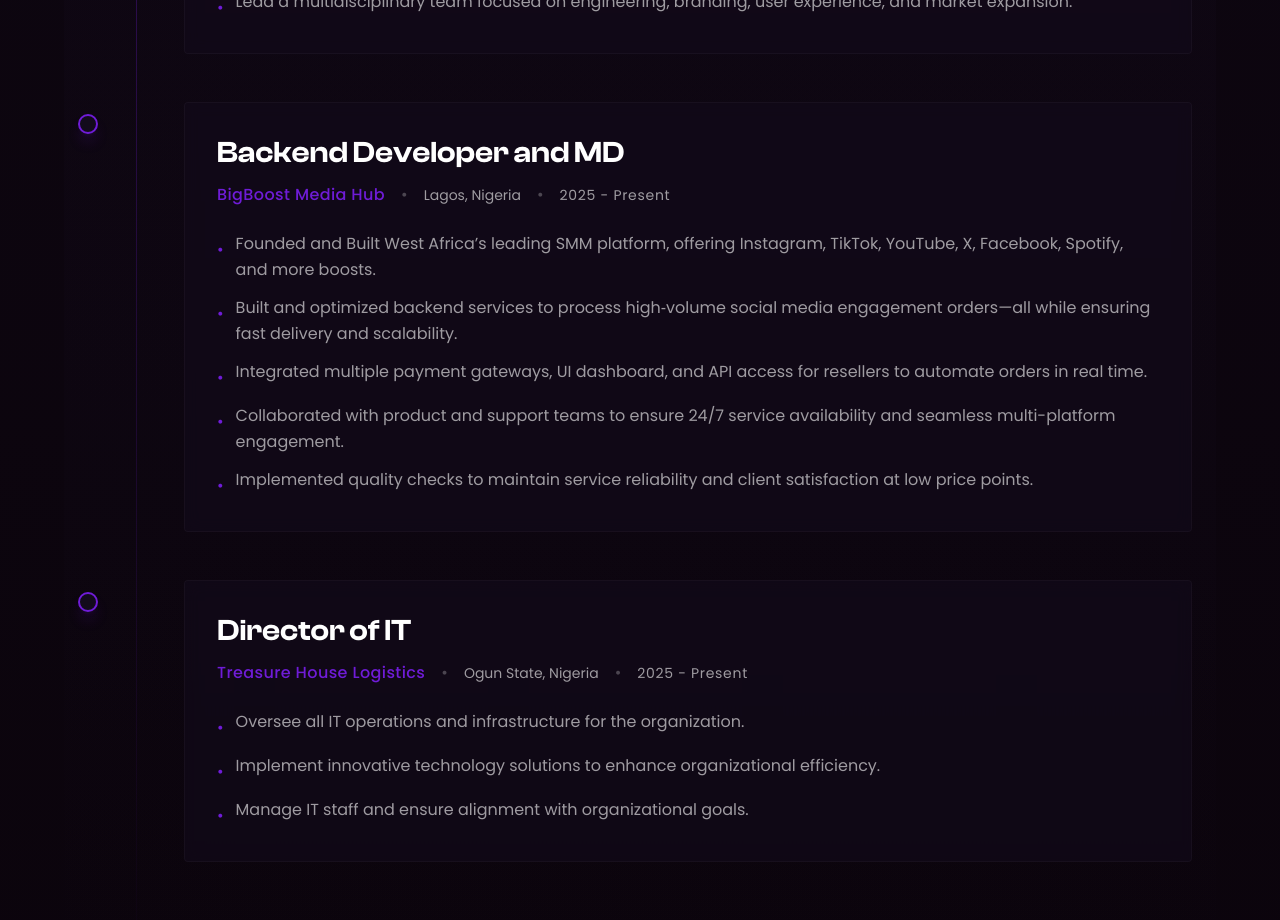
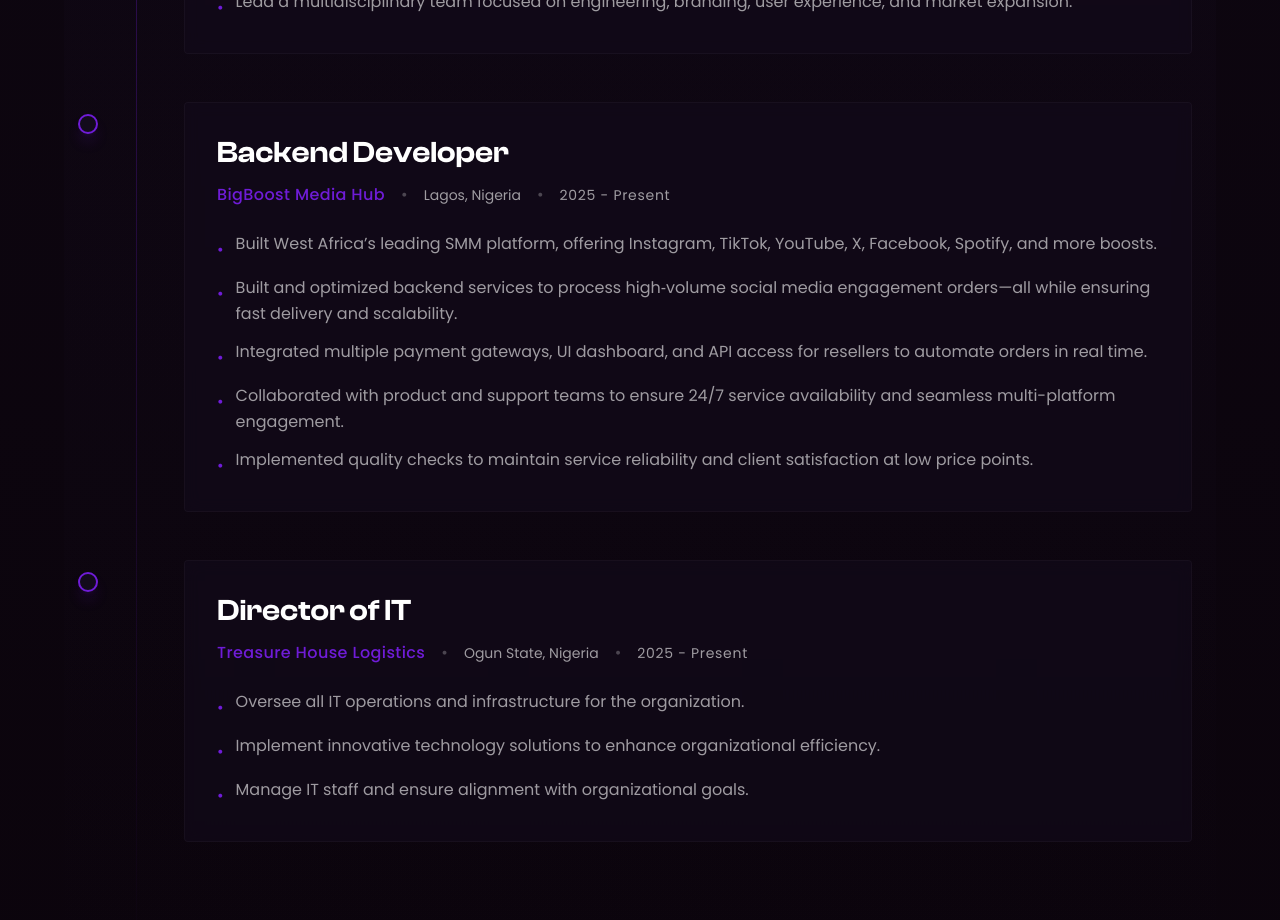
Before and after one commit to vobzzartt/myportfolio, a Next.js app: page / in a window 1280 px wide. Shown: the part 3740-4660 px from the top of the page. Built offline with nearby package versions, Linux system fonts and the light colour scheme.

Commit message:
Update experience.tsx

```diff
--- a/src/components/experience.tsx
+++ b/src/components/experience.tsx
@@ -44,12 +44,12 @@
               },
 
               {
-                title: "Backend Developer and MD",
+                title: "Backend Developer",
                 company: "BigBoost Media Hub",
                 location: "Lagos, Nigeria",
                 period: "2025 - Present",
                 description: [
-                  "Founded and Built West Africa’s leading SMM platform, offering Instagram, TikTok, YouTube, X, Facebook, Spotify, and more boosts.",
+                  "Built West Africa’s leading SMM platform, offering Instagram, TikTok, YouTube, X, Facebook, Spotify, and more boosts.",
                   "Built and optimized backend services to process high‑volume social media engagement orders—all while ensuring fast delivery and scalability.",
                   "Integrated multiple payment gateways, UI dashboard, and API access for resellers to automate orders in real time.",
                   "Collaborated with product and support teams to ensure 24/7 service availability and seamless multi-platform engagement.",
```
